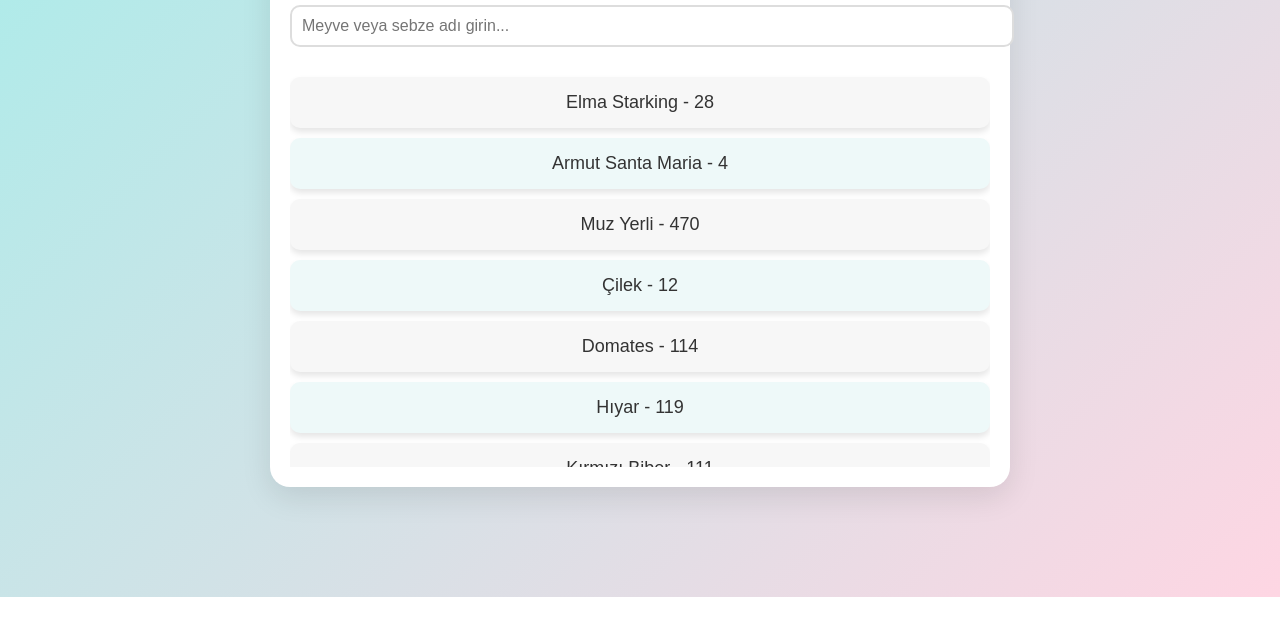
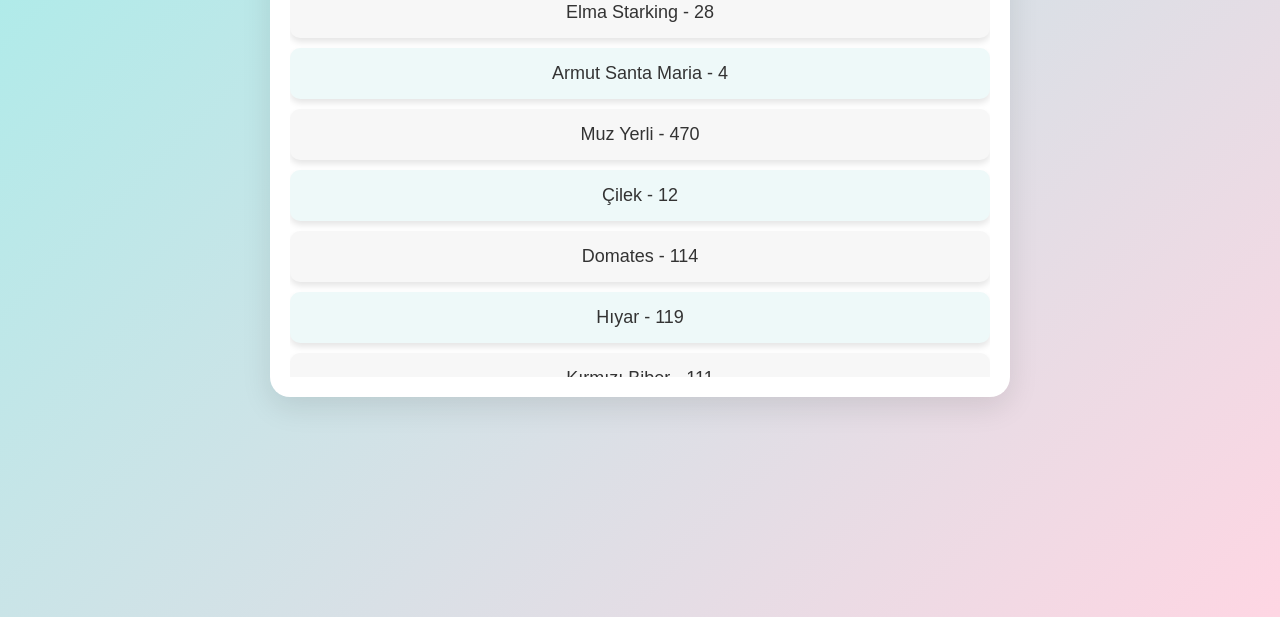
Before and after one commit to istebutolga/mkasa, a plain HTML site: page casa.html in a window 1280 px wide. Shown: the part 203-820 px from the top of the page. Drawn offline with Linux system fonts and the light colour scheme.

Commit message:
Add files via upload

```diff
--- a/casa.html
+++ b/casa.html
@@ -1,4 +1,4 @@
-    <!DOCTYPE html>
+<!DOCTYPE html>
 <html lang="tr">
 <head>
     <meta charset="UTF-8">
@@ -8,12 +8,13 @@
         body {
             display: flex;
             justify-content: center;
-            align-items: center;
+            align-items: flex-start; /* Sayfa içeriğini en üste hizalar */
             height: 100vh;
             margin: 0;
             background: linear-gradient(135deg, #a8edea, #fed6e3);
             font-family: 'Poppins', sans-serif;
             color: #333;
+            padding-top: 20px; /* Üstte biraz boşluk bırakır */
         }
 
         .container {
@@ -104,7 +105,7 @@
             />
         </div>
         <ul class="list" id="fruitList">
-            <li>Elma Starking - 28</li>
+             <li>Elma Starking - 28</li>
             <li>Armut Santa Maria - 4</li>
             <li>Muz Yerli - 470</li>
             <li>Çilek - 12</li>
```
